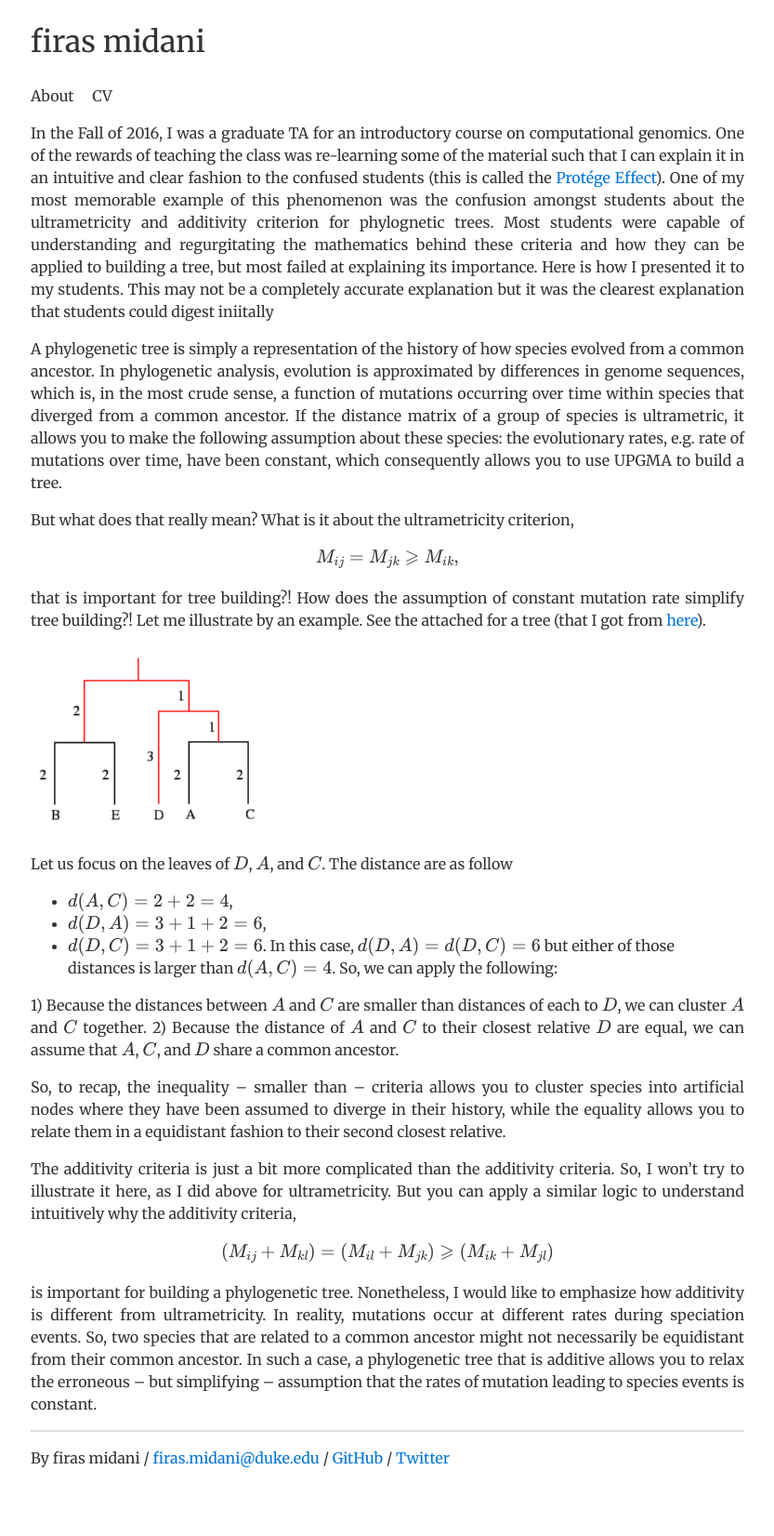
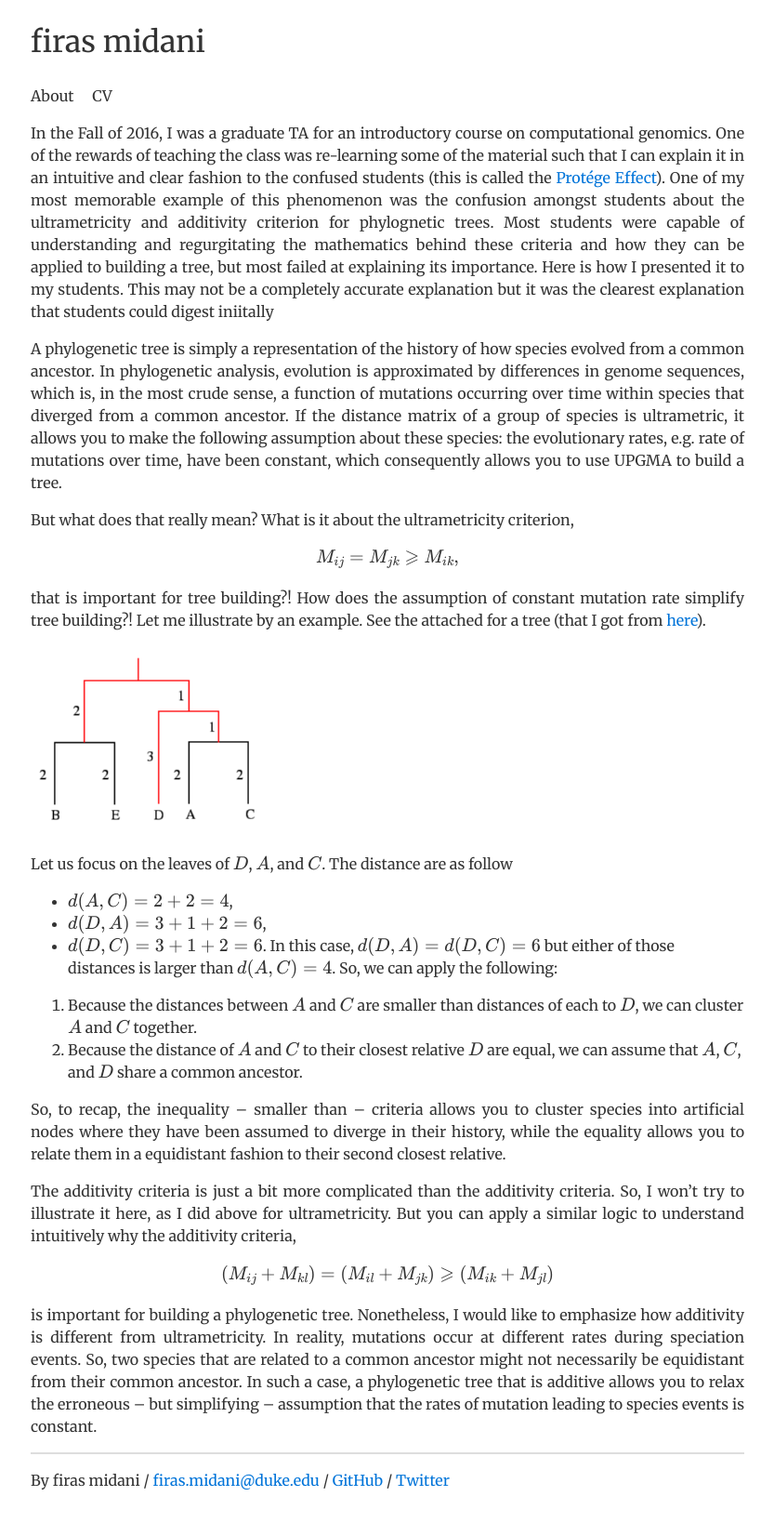
Before and after one commit to firasmidani/firasmidani.github.io, a Jekyll site: the page built from _posts/2017-02-20-ultrametricity_and_additivity.md, in a window 1280 px wide. Shown: the whole page at 93% size, without its empty margins (223-1056 px from the left). Built offline with Jekyll 4.4.1, drawn with Linux system fonts in a browser that asks for light colours; formulas are drawn with MathJax 3; before the commit the page ends 1628 px from its top, so only the background shows below that.

Commit message:
Update 2017-02-20-ultrametricity_and_additivity.md

```diff
--- a/_posts/2017-02-20-ultrametricity_and_additivity.md
+++ b/_posts/2017-02-20-ultrametricity_and_additivity.md
@@ -20,8 +20,8 @@ Let us focus on the leaves of $$D$$, $$A$$, and $$C$$. The distance are as follo
 * $$ d(D,C)=3+1+2=6 $$.
 In this case, $$ d(D,A)=d(D,C)=6 $$ but either of those distances is larger than $$ d(A,C)=4 $$. So, we can apply the following:
 
-1\) Because the distances between $$A$$ and $$C$$ are smaller than distances of each to $$D$$, we can cluster $$A$$ and $$C$$ together.
-2\) Because the distance of $$A$$ and $$C$$ to their closest relative $$D$$ are equal, we can assume that $$A$$, $$C$$, and $$D$$ share a common ancestor.
+1. Because the distances between $$A$$ and $$C$$ are smaller than distances of each to $$D$$, we can cluster $$A$$ and $$C$$ together.
+2. Because the distance of $$A$$ and $$C$$ to their closest relative $$D$$ are equal, we can assume that $$A$$, $$C$$, and $$D$$ share a common ancestor.
 
 So, to recap, the inequality -- smaller than -- criteria allows you to cluster species into artificial nodes where they have been assumed to diverge in their history, while the equality allows you to relate them in a equidistant fashion to their second closest relative.
 
```
